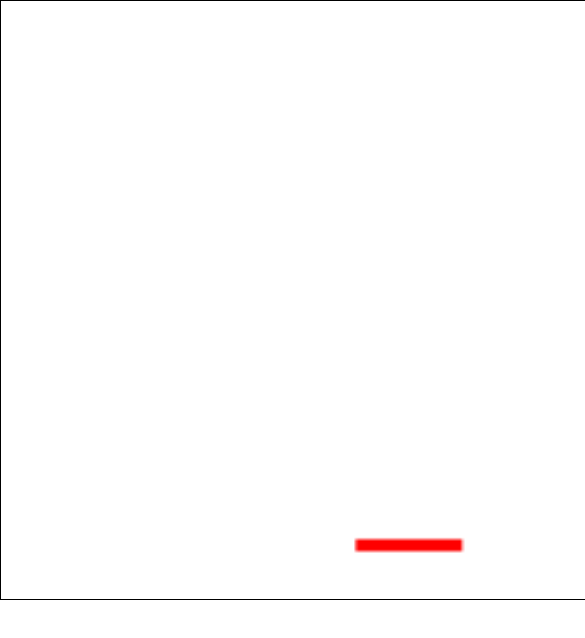
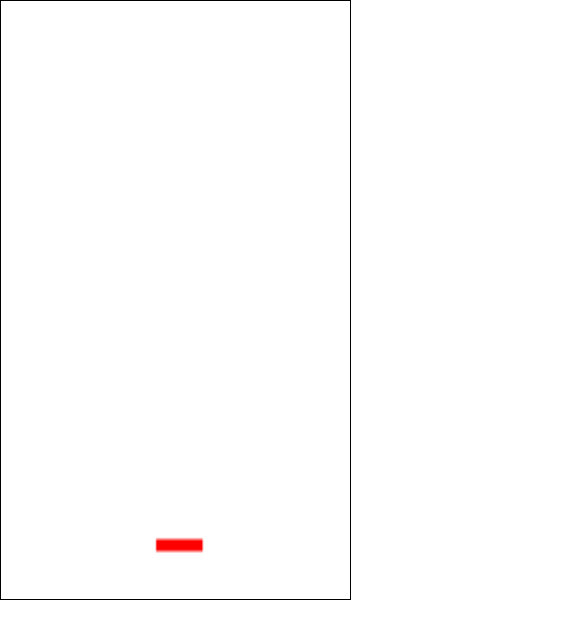
Before and after one commit to c-marsh/Break-it, a plain HTML site: page index.html in a window 390 px wide. Shown: the top 638 px of the page, 585 px wide, since content can reach past the window. Drawn offline with nearby package versions, Linux system fonts and the light colour scheme.

Commit message:
add responsive width

```diff
--- a/assets/css/style.css
+++ b/assets/css/style.css
@@ -1,6 +1,6 @@
 #game {
     border: 1px solid black;
-    width: 800px;
+    width: 90vw;
     height: 600px;
     margin: auto;
 }
```
